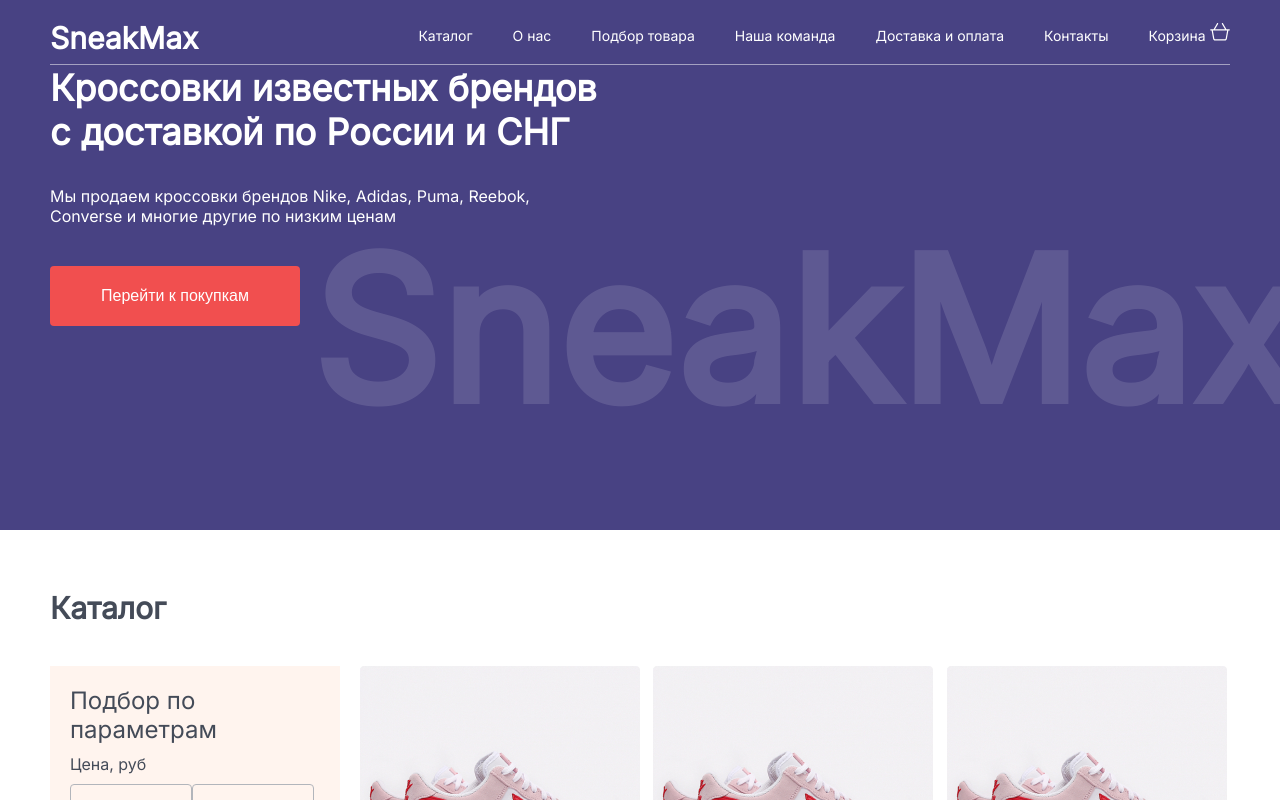
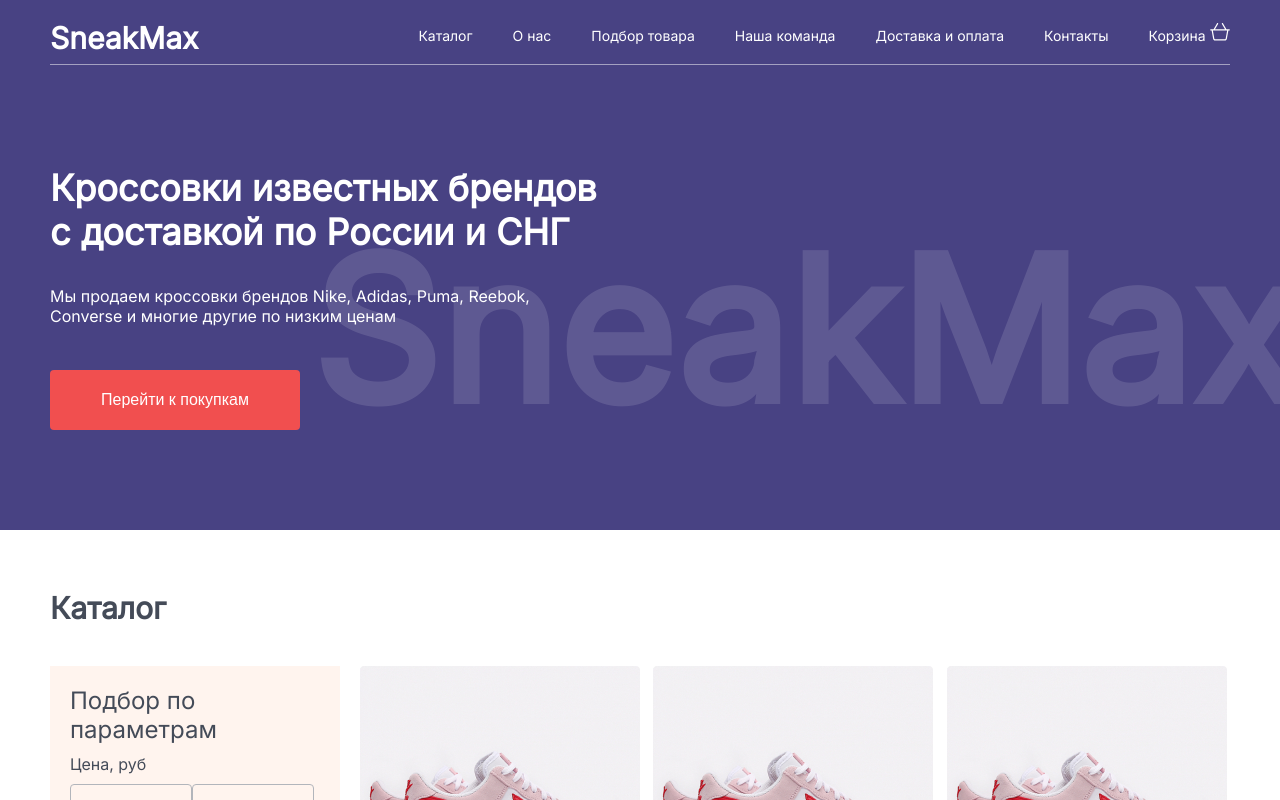
Before and after one commit to GeniuUrievich/Sheex_max_react, a React (Create React App) app: page / in a window 1280 px wide. Shown: the top 800 px of the page. Built offline with nearby package versions, Linux system fonts and the light colour scheme.

Commit message:
Код ревью

```diff
--- a/src/Components/info_main/style.css
+++ b/src/Components/info_main/style.css
@@ -9,6 +9,7 @@
 .text{
     font-weight: 400;
     color: #FFFFFF;
+    margin-top: 100px;
 }
 
 .text>h1{
@@ -21,7 +22,7 @@
 .text>p{
     font-size: 16px;
     width: 480px;
-    height: 44;
+    height: 44px;
     margin-bottom: 40px;
 }
 
```
